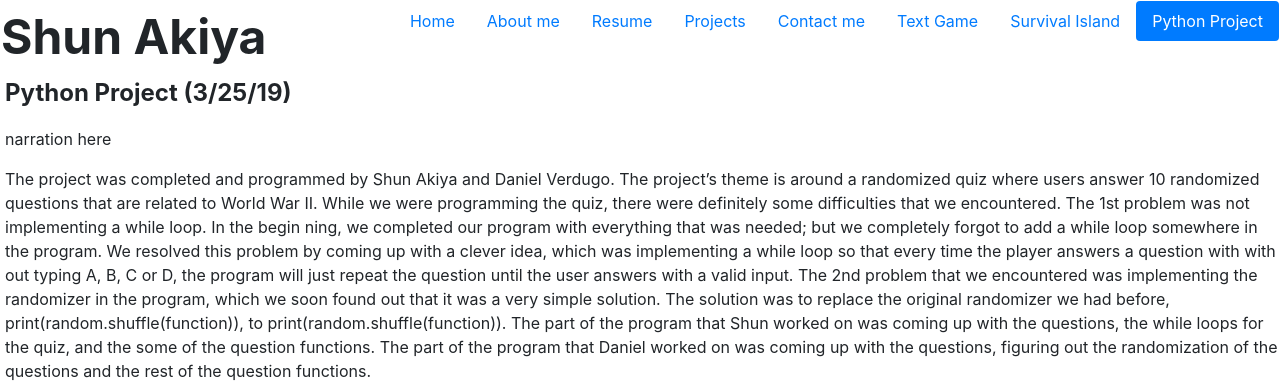
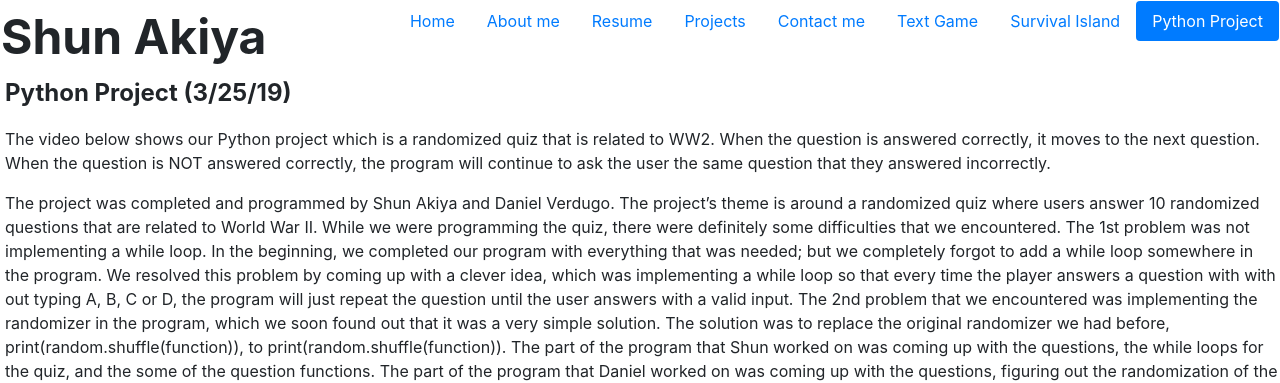
Before and after one commit to shunikea/shunikea.github.io, a plain HTML site: page pythonproject.html in a window 1280 px wide. Shown: the top 383 px of the page. Drawn offline with nearby package versions, Linux system fonts and the light colour scheme.

Commit message:
pythonproject

```diff
--- a/pythonproject.html
+++ b/pythonproject.html
@@ -69,13 +69,16 @@
                 <font size="5"><strong>Python Project (3/25/19)</strong></font>
                 <br>
                 <p> </p>
-                <p>   narration here  </p>
+                <p>The video below shows our Python project which is a randomized quiz that is
+                related to WW2. When the question is answered correctly, it moves to the next
+                question. When the question is NOT answered correctly, the program will continue
+                to ask the user the same question that they answered incorrectly.</p>
 
                 <p>The project was completed and programmed by Shun Akiya and Daniel Verdugo.
                 The project’s theme is around a randomized quiz where users answer 10 randomized
                 questions that are related to World War II. While we were programming the quiz,
                 there were definitely some difficulties that we encountered. The 1st problem was
-                not implementing a while loop. In the begin ning, we completed our program with
+                not implementing a while loop. In the beginning, we completed our program with
                 everything that was needed; but we completely forgot to add a while loop somewhere
                 in the program. We resolved this problem by coming up with a clever idea, which
                 was implementing a while loop so that every time the player answers a question with
```
